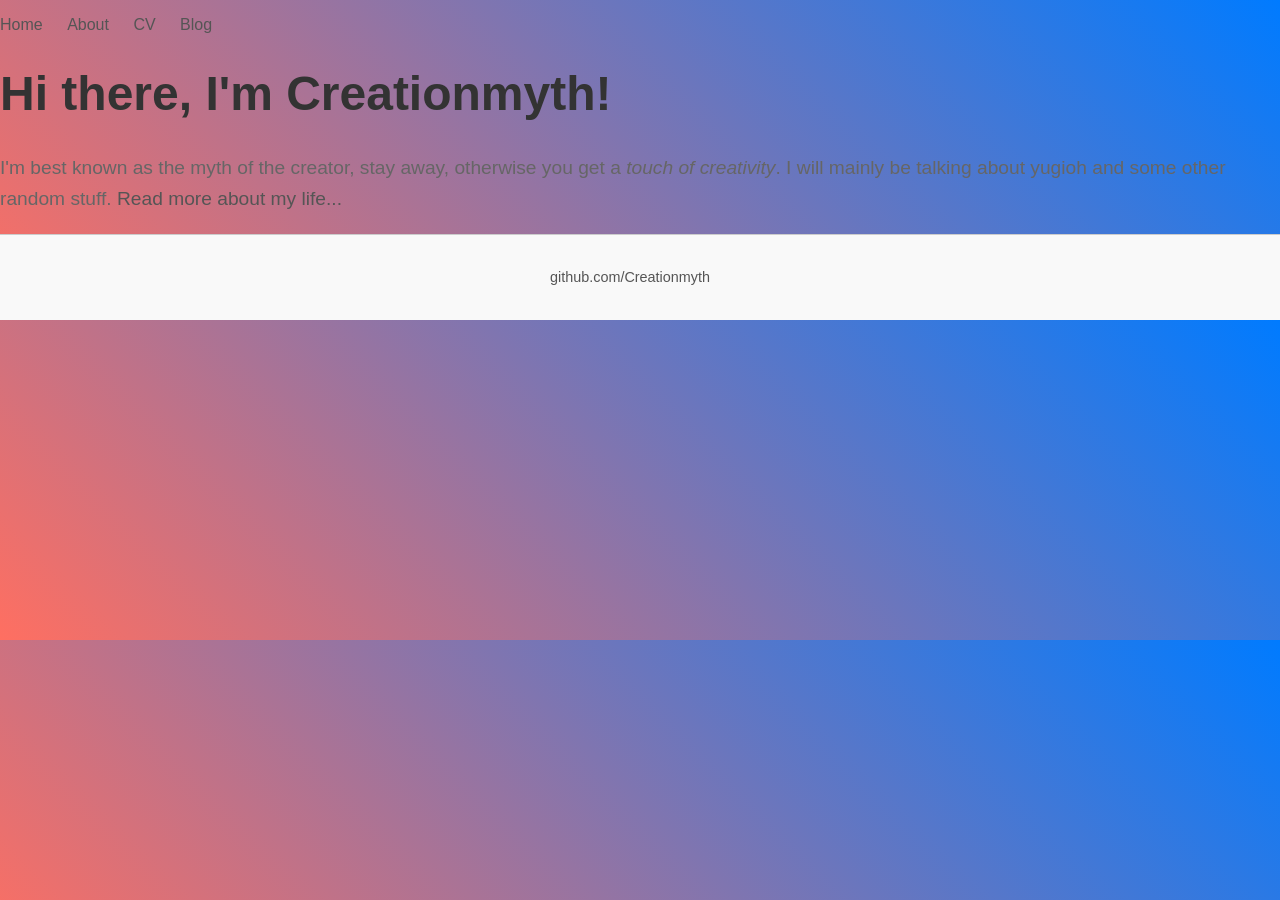
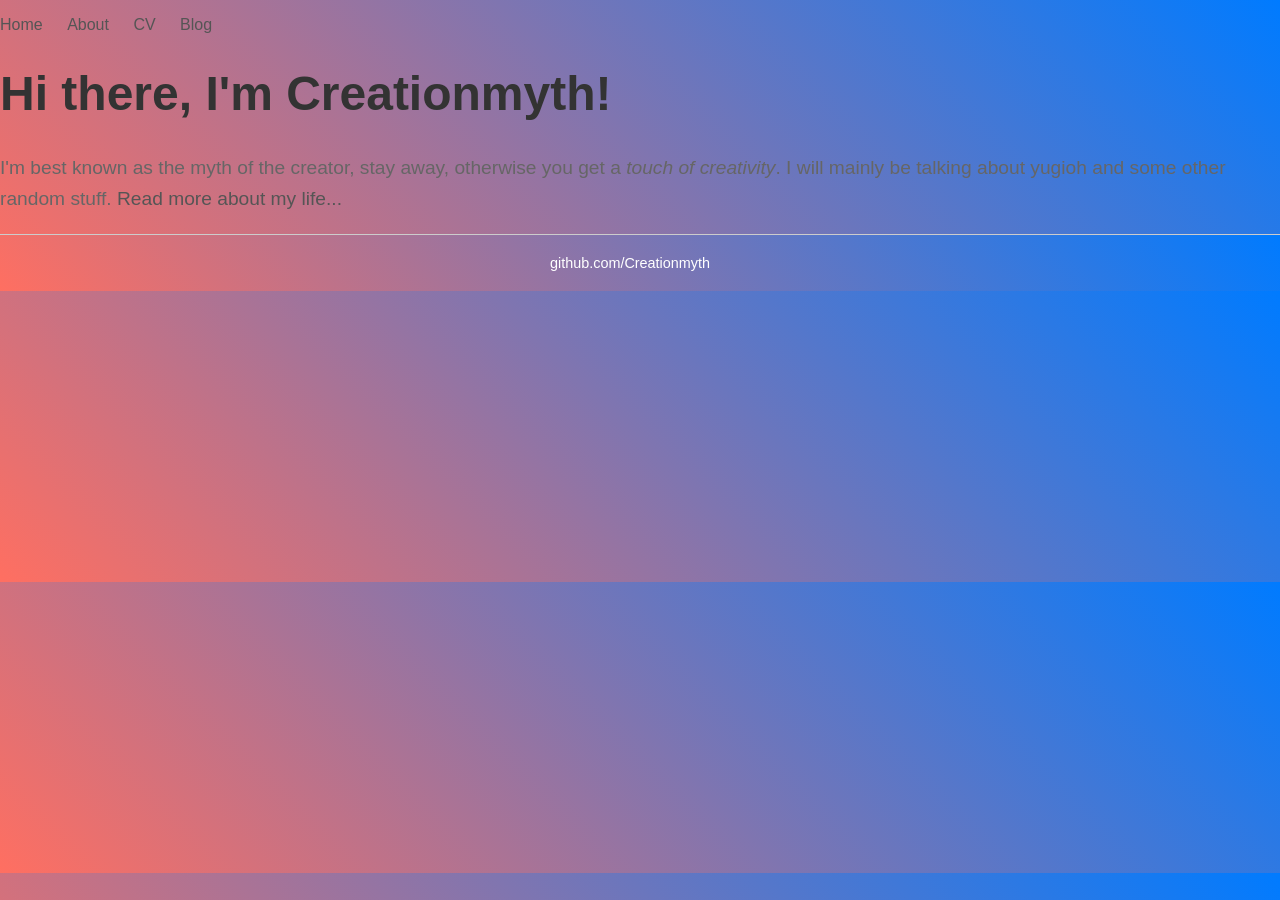
Before and after one commit to Creationmyth/Creationmyth.github.io, a Jekyll site: the page index.html, which Jekyll copies as it is, in a window 1280 px wide. Built offline with Jekyll 4.4.1, drawn with Linux system fonts in a browser that asks for light colours.

Commit message:
Updating CSS of the file

```diff
--- a/css/main.css
+++ b/css/main.css
@@ -46,7 +46,25 @@
     font-size: 0.9em;
     padding: 20px 0;
     text-align: center;
-    background-color: #f9f9f9;
+    background: linear-gradient(45deg, #ff6f61, #007bff); /* Same gradient background as body */
+}
+
+footer ul {
+    margin: 0;
+    padding: 0;
+}
+
+footer ul li {
+    display: inline;
+    margin-right: 20px;
+}
+
+footer a {
+    color: #fff; /* White color for footer links */
+}
+
+footer a:hover {
+    color: #f0f0f0; /* Lighter color on hover */
 }
 
 /* Post List */
```
